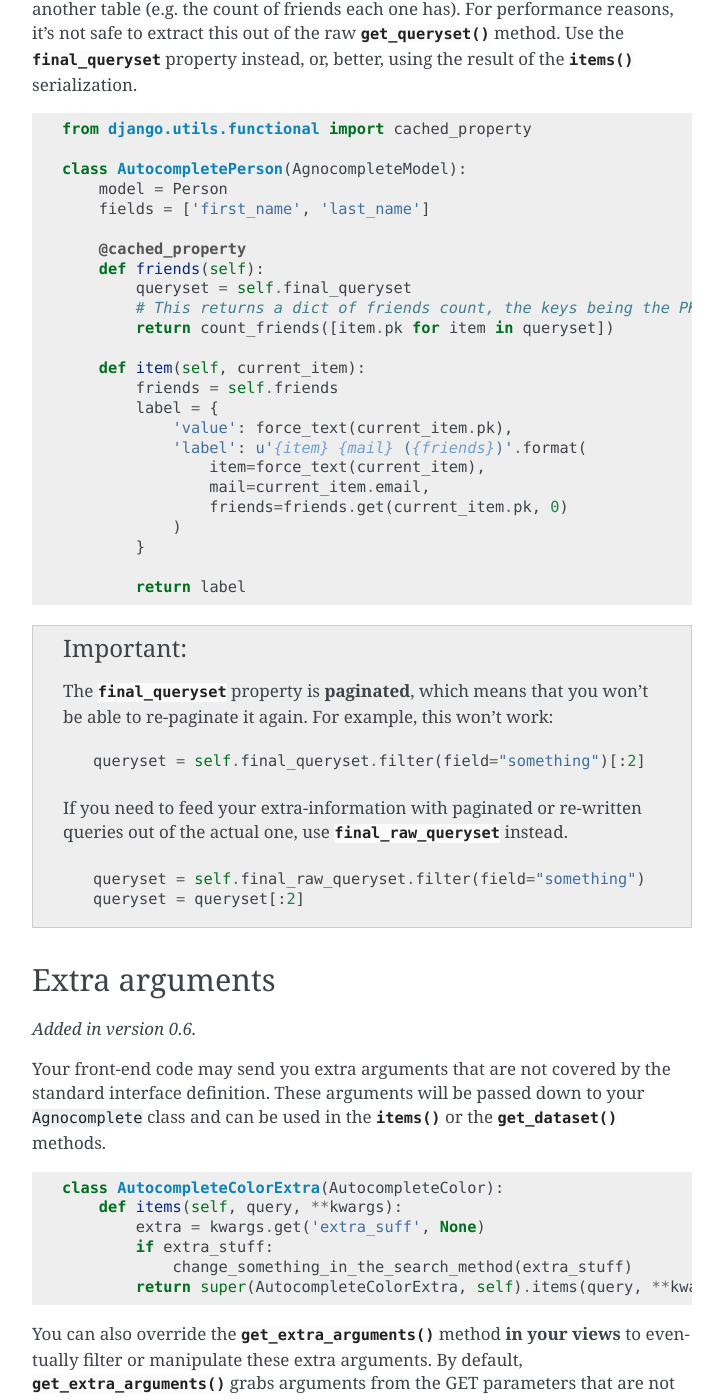
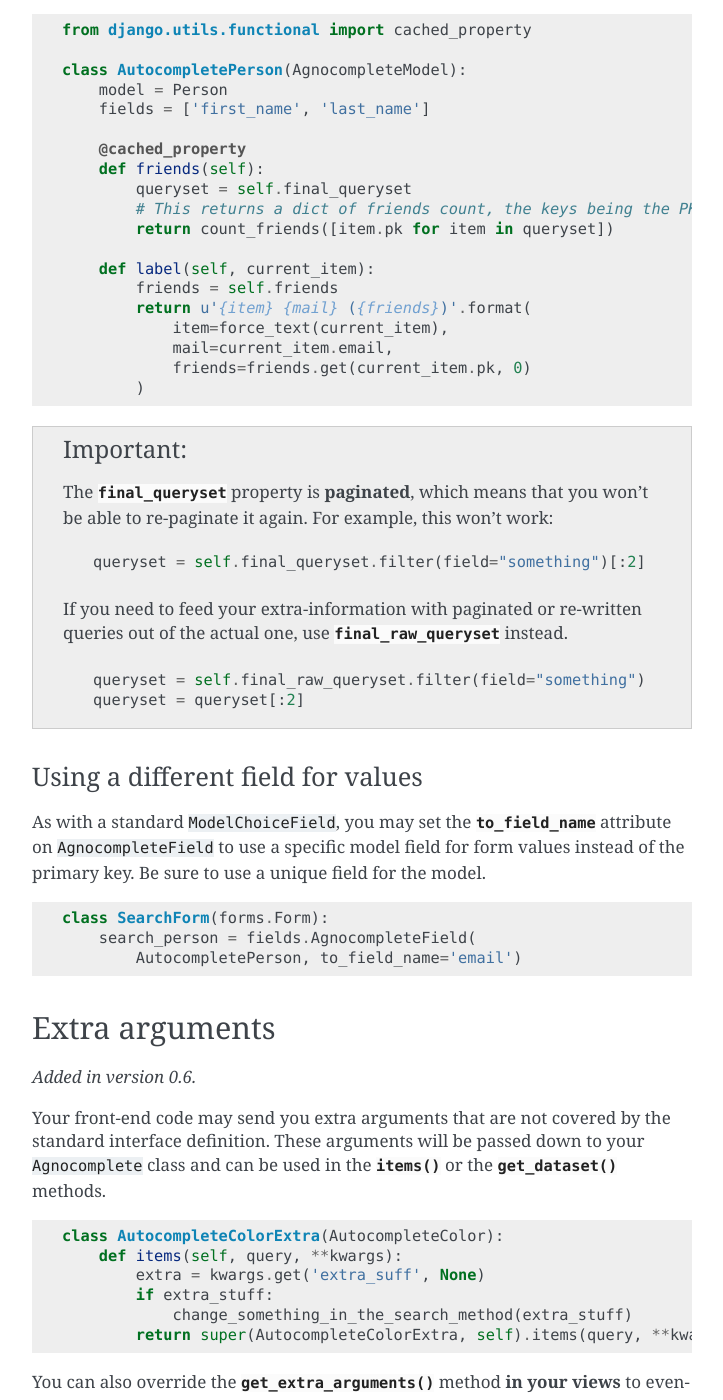
Before and after one commit to peopledoc/django-agnocomplete, a Sphinx documentation site: the page built from docs/autocomplete-definition.rst, in a window 1280 px wide and 1400 px high, scrolled down 4178 px. Shown: the whole window, without its empty margins (388-1111 px from the left). Built offline with Sphinx 7.4.7, drawn with Linux system fonts in a browser that asks for light colours; some of the changed text lies outside the part shown.

Commit message:
Update docs

```diff
--- a/CHANGELOG.rst
+++ b/CHANGELOG.rst
@@ -12,6 +12,7 @@
 - Mention the version of `django-autocomplete-light` it reuses concepts from (#74).
 - In the "error" demo, display the error message returned by the Agnocomplete call (#65).
 - Update README (typos, syntax HL on commands) (#75).
+- Handle the ``to_field_name`` parameter with ``AgnocompleteModel`` and allow customization of the label alone by overriding ``AgnocompleteModel.label()`` (#77).
 
 
 0.6.0 (2016-10-10)
--- a/docs/autocomplete-definition.rst
+++ b/docs/autocomplete-definition.rst
@@ -167,14 +167,9 @@
         fields = ['first_name', 'last_name']
         query_size_min = 2
 
-        def item(self, current_item):
-            label = {
-                'value': force_text(current_item.pk),
-                'label': u'{item} {mail}'.format(
-                    item=force_text(current_item), mail=current_item.email)
-            }
-
-            return label
+        def label(self, current_item):
+            return u'{item} {mail}'.format(
+                item=force_text(current_item), mail=current_item.email)
 
 
 Extract extra-information
@@ -197,18 +192,13 @@
             # This returns a dict of friends count, the keys being the PKs
             return count_friends([item.pk for item in queryset])
 
-        def item(self, current_item):
+        def label(self, current_item):
             friends = self.friends
-            label = {
-                'value': force_text(current_item.pk),
-                'label': u'{item} {mail} ({friends})'.format(
-                    item=force_text(current_item),
-                    mail=current_item.email,
-                    friends=friends.get(current_item.pk, 0)
-                )
-            }
-
-            return label
+            return u'{item} {mail} ({friends})'.format(
+                item=force_text(current_item),
+                mail=current_item.email,
+                friends=friends.get(current_item.pk, 0)
+            )
 
 
 .. important::
@@ -225,6 +215,17 @@
 
         queryset = self.final_raw_queryset.filter(field="something")
         queryset = queryset[:2]
+
+Using a different field for values
+----------------------------------
+
+As with a standard ``ModelChoiceField``, you may set the :attr:`to_field_name` attribute on ``AgnocompleteField`` to use a specific model field for form values instead of the primary key.  Be sure to use a unique field for the model.
+
+.. code-block:: python
+
+    class SearchForm(forms.Form):
+        search_person = fields.AgnocompleteField(
+            AutocompletePerson, to_field_name='email')
 
 Extra arguments
 ===============
```
